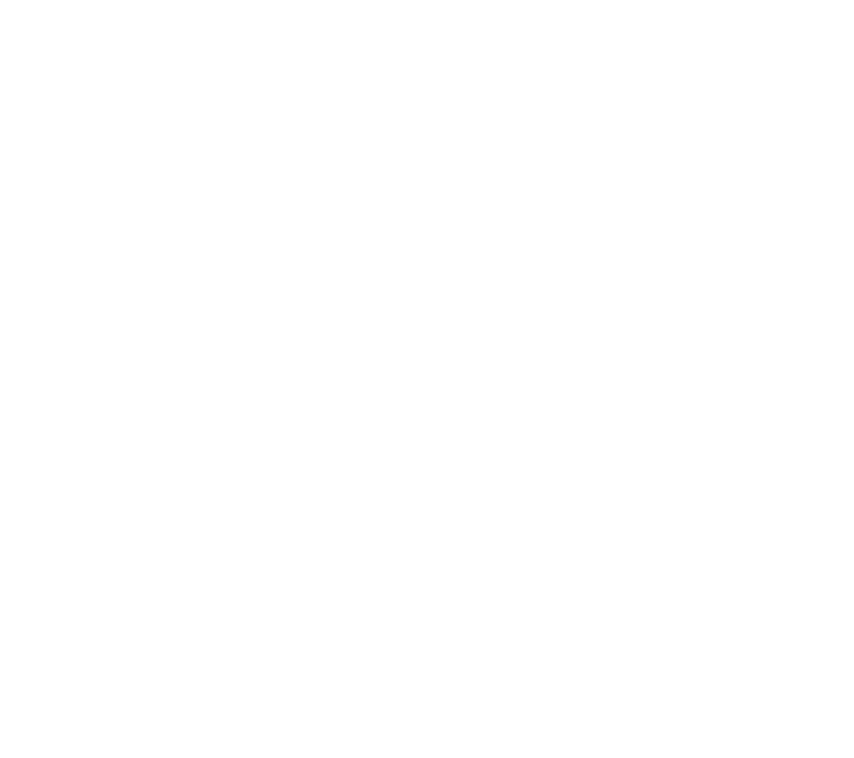
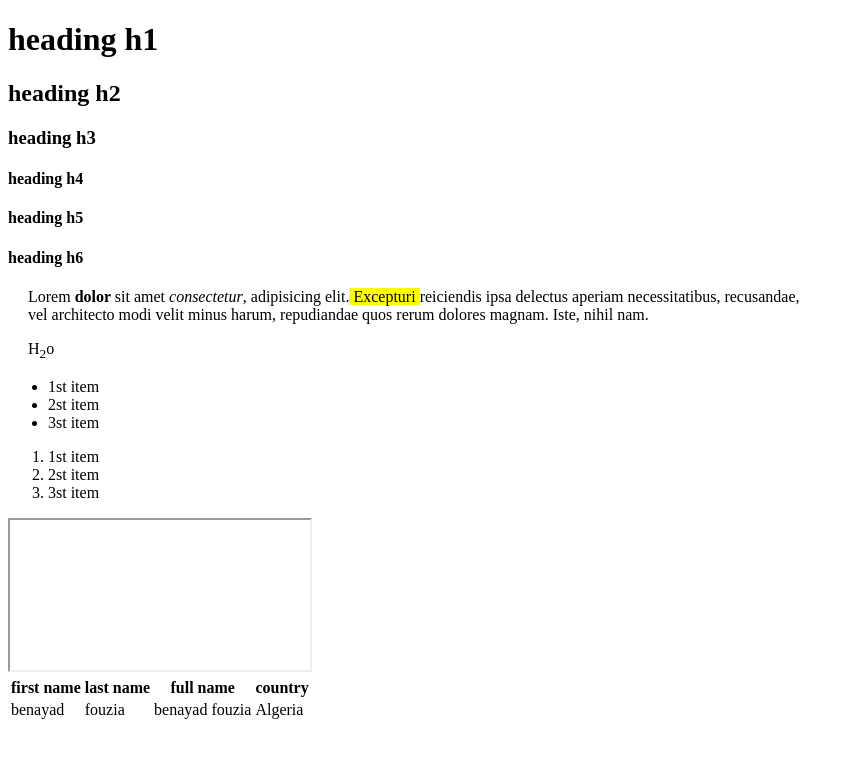
Before and after one commit to maritase/html, a plain HTML site: page index.html in a window 1280 px wide. Shown: the whole page, without its empty margins (0-854 px from the left). Drawn offline with Linux system fonts and the light colour scheme.

```diff
--- a/index.html
+++ b/index.html
@@ -1,12 +1,63 @@
 <!DOCTYPE html>
 <html lang="en">
-<head>
-    <meta charset="UTF-8">
-    <meta http-equiv="X-UA-Compatible" content="IE=edge">
-    <meta name="viewport" content="width=device-width, initial-scale=1.0">
+  <head>
+    <meta charset="UTF-8" />
+    <meta http-equiv="X-UA-Compatible" content="IE=edge" />
+    <meta name="viewport" content="width=device-width, initial-scale=1.0" />
     <title>html exemple</title>
-</head>
-<body>
+  </head>
+  <body>
+    <!-- comments -->
+    <div>
+      <h1>heading h1</h1>
+      <h2>heading h2</h2>
+      <h3>heading h3</h3>
+      <h4>heading h4</h4>
+      <h4>heading h5</h4>
+      <h4>heading h6</h4>
+    </div>
+    <!-- paragraphes -->
+    <div style="margin-left: 20px">
+      <p>
+        Lorem <b> dolor </b>sit amet <i>consectetur</i>, adipisicing elit.<mark>
+          Excepturi </mark
+        >reiciendis ipsa delectus aperiam necessitatibus, recusandae, <br />
+        vel architecto modi velit minus harum, repudiandae quos rerum dolores
+        magnam. Iste, nihil nam.
+      </p>
+      <p>H<sub>2</sub>o</p>
+    </div>
+    <div>
+      <ul>
+        <li>1st item</li>
+        <li>2st item</li>
+        <li>3st item</li>
+      </ul>
+      <ol>
+        <li>1st item</li>
+        <li>2st item</li>
+        <li>3st item</li>
+      </ol>
+    </div>
+    <iframe></iframe>
 
-</body>
+    <table>
+      <thead></thead>
+      <tr>
+        <th>first name</th>
+        <th>last name</th>
+        <th>full name</th>
+        <th>country</th>
+      </tr>
+
+      <tbody>
+        <tr>
+          <td>benayad</td>
+          <td>fouzia</td>
+          <td>benayad fouzia</td>
+          <td>Algeria</td>
+        </tr>
+      </tbody>
+    </table>
+  </body>
 </html>
```
Also changed, not shown: 1 other file.
